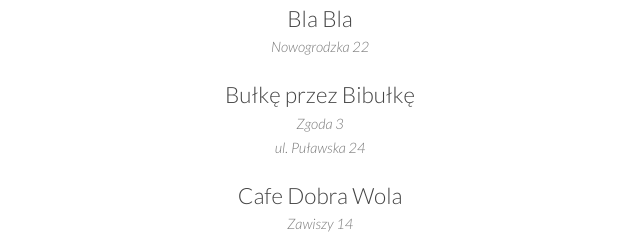
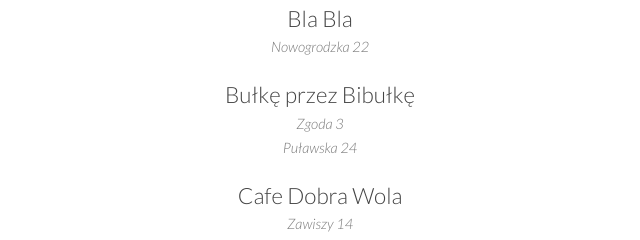
Before and after one commit to pijewodezkranu/tudostaniesz, a plain HTML site: page index.html in a window 1280 px wide. Shown: the part 6460-6700 px from the top of the page, 320-960 px from the left. Drawn offline with Linux system fonts and the light colour scheme.

Commit message:
Update index.html

```diff
--- a/index.html
+++ b/index.html
@@ -382,7 +382,7 @@ h2 {font-size: 150%; font-weight: 600; margin: 3em 0 0;}
 <div class="place">
 <div class="name">Bułkę przez Bibułkę</div>
 <address>Zgoda 3</address>
-<address>ul. Puławska 24</address>
+<address>Puławska 24</address>
 </div>
 
 <div class="place">
```
